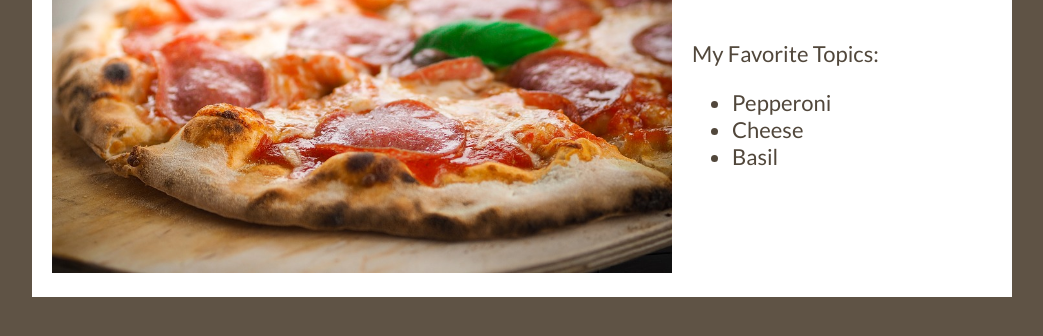
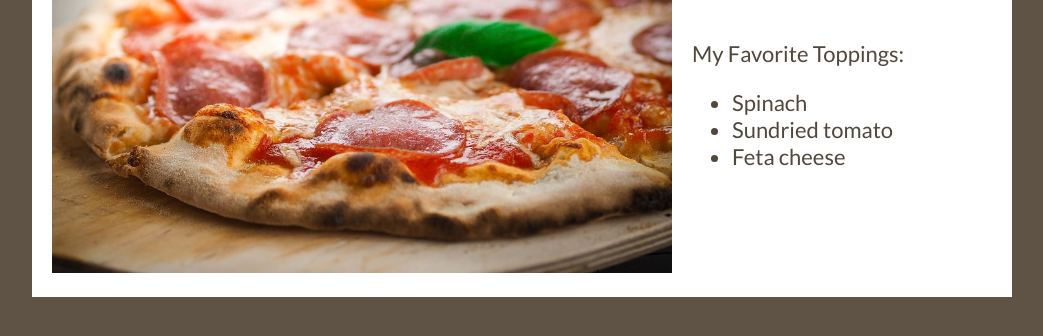
Before and after one commit to j-wick/Pizza, a plain HTML site: page index.html in a window 1280 px wide. Shown: the part 180-516 px from the top of the page, without its empty margins (118-1161 px from the left). Drawn offline with Linux system fonts and the light colour scheme; a web font is replaced by a local one.

Commit message:
Changed Pizza Toppings List
Updated the existing HTML Unordered List items to reference my favorite
pizza toppings.

```diff
--- a/index.html
+++ b/index.html
@@ -18,11 +18,11 @@
   </div>
   <div class="textContainer">
     <h1>Pizza!</h1>
-    <p>My Favorite Topics: </p>
+    <p>My Favorite Toppings: </p>
     <ul>
-      <li>Pepperoni</li>
-      <li>Cheese</li>
-      <li>Basil</li>
+      <li>Spinach</li>
+      <li>Sundried tomato</li>
+      <li>Feta cheese</li>
     </ul>
   </div>
 </div>
```
